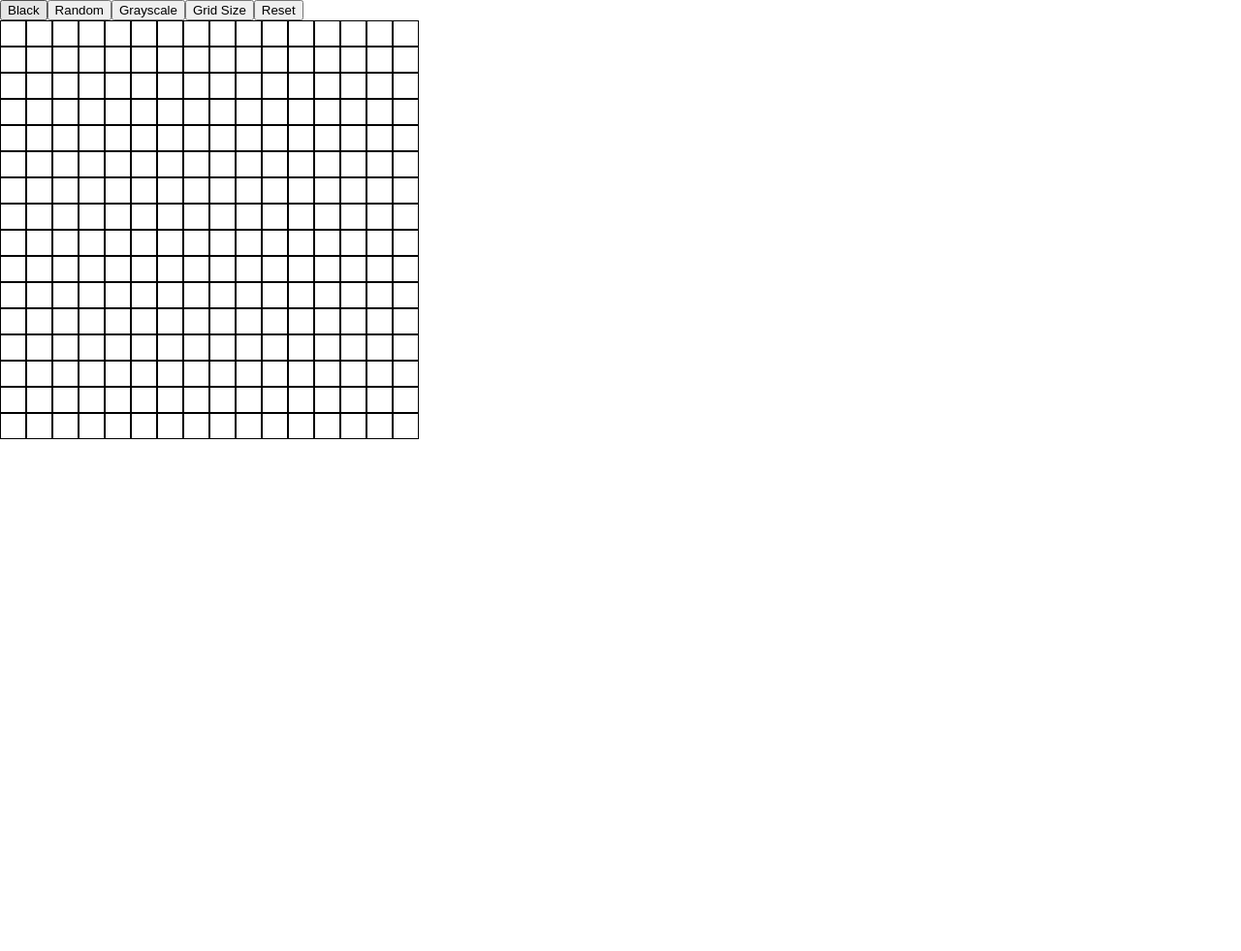
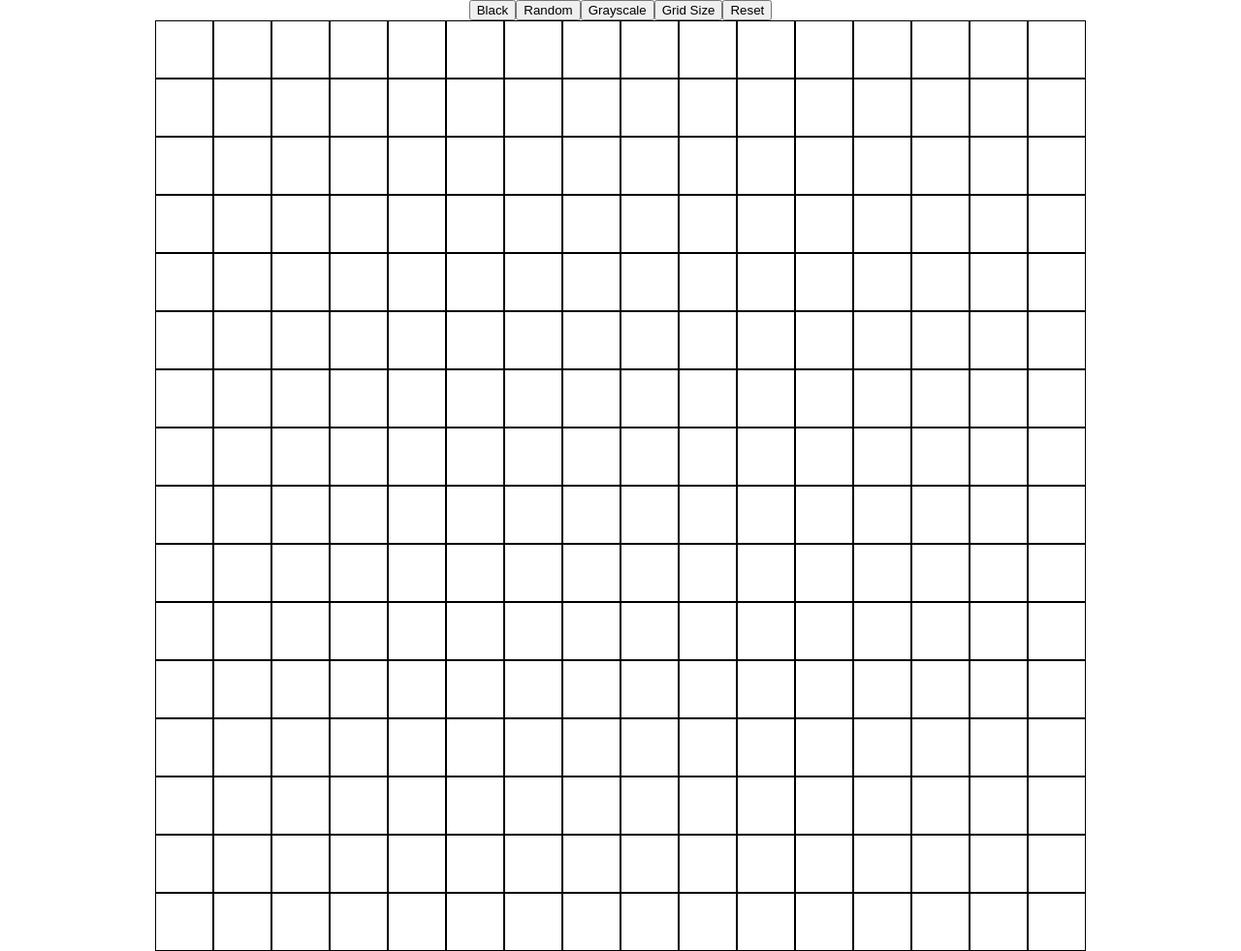
Before and after one commit to CourtneeM/top-etch-a-sketch-v2, a plain HTML site: page index.html in a window 1280 px wide. Shown: the whole page at 97% size. Before the commit the page ends 800 px from the top, so only its background shows below. Drawn offline with Linux system fonts and the light colour scheme.

Commit message:
Grid will retain overall dimensions when grid size is changed.

```diff
--- a/script.js
+++ b/script.js
@@ -1,4 +1,4 @@
-let alpha = 0.1;
+const gridWidthHeight = 960;
 
 function generateGrid(gridSize) {
   const gridContainer = document.createElement('div');
@@ -12,6 +12,8 @@ function generateGrid(gridSize) {
       const gridSquare = document.createElement('div');
 
       gridSquare.classList.add('grid-square');
+      gridSquare.style.width = `${(gridWidthHeight / gridSize) - 2}px`;
+      gridSquare.style.height = `${(gridWidthHeight / gridSize) - 2}px`;
       gridSquare.addEventListener('mouseover', () => gridSquare.style.backgroundColor = 'black');
 
       gridRow.appendChild(gridSquare);
@@ -72,10 +74,10 @@ function generateButtons() {
   });
 
   grayscaleColorBtn.addEventListener('click', () => {
+    let alpha = 0.1;
     [...document.querySelectorAll('.grid-square')].forEach(gridSquare => {
-
       gridSquare.addEventListener('mouseover', () => {
-        gridSquare.style.backgroundColor = `rgba(0,0,0, ${alpha})`
+        gridSquare.style.backgroundColor = `rgba(0,0,0, ${alpha})`;
 
         if (alpha >= .9999) alpha = 0;
         alpha += 0.1;
--- a/style.css
+++ b/style.css
@@ -1,6 +1,14 @@
 body {
   margin: 0;
   padding: 0;
+  display: flex;
+  flex-direction: column;
+  align-items: center;
+}
+
+#grid-container {
+  width: 960px;
+  height: 960px;
 }
 
 .grid-row {
@@ -8,8 +16,6 @@ body {
 }
 
 .grid-square {
-  width: 25px;
-  height: 25px;
   background: #fff;
   border: 1px solid #000;
 }
```
